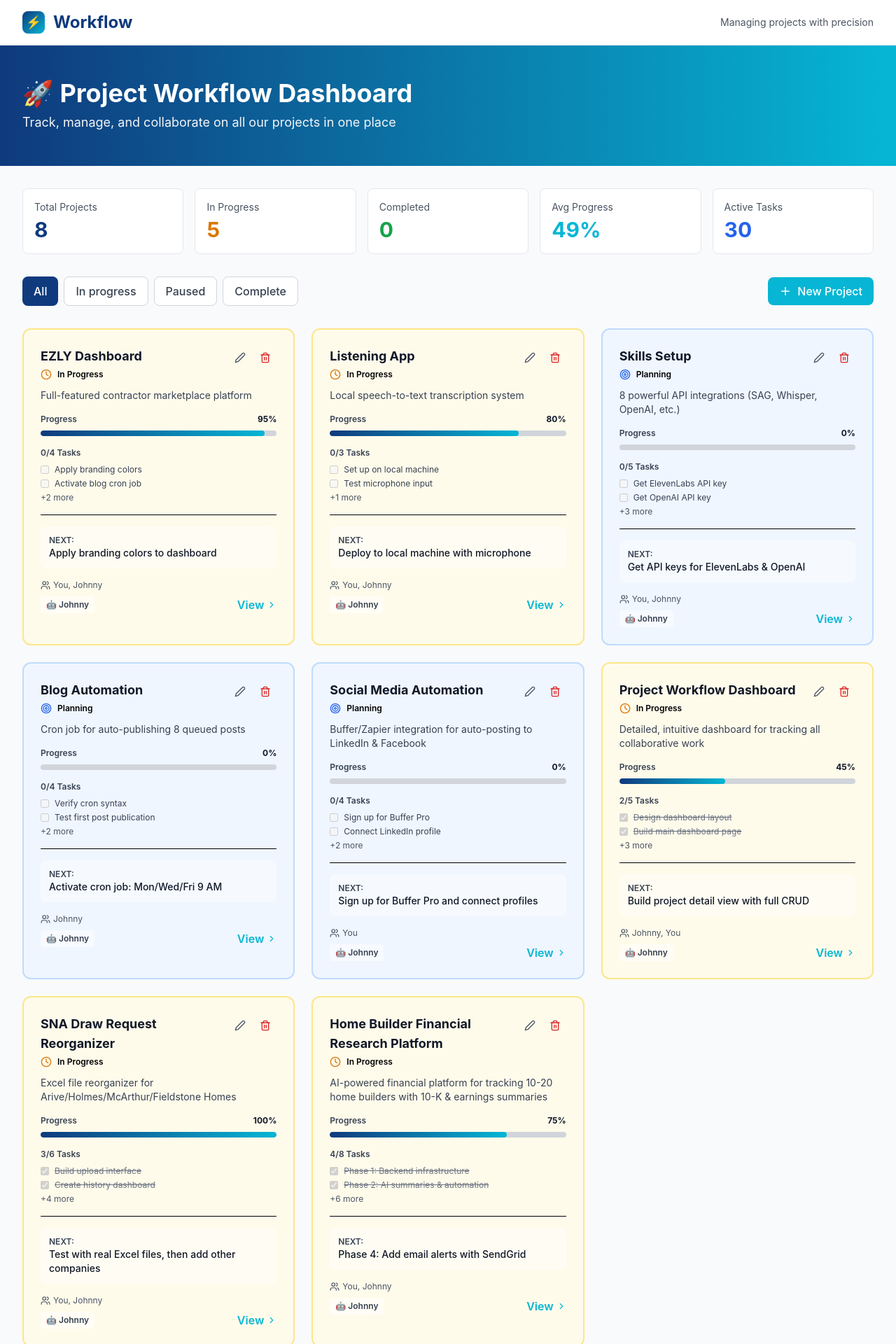
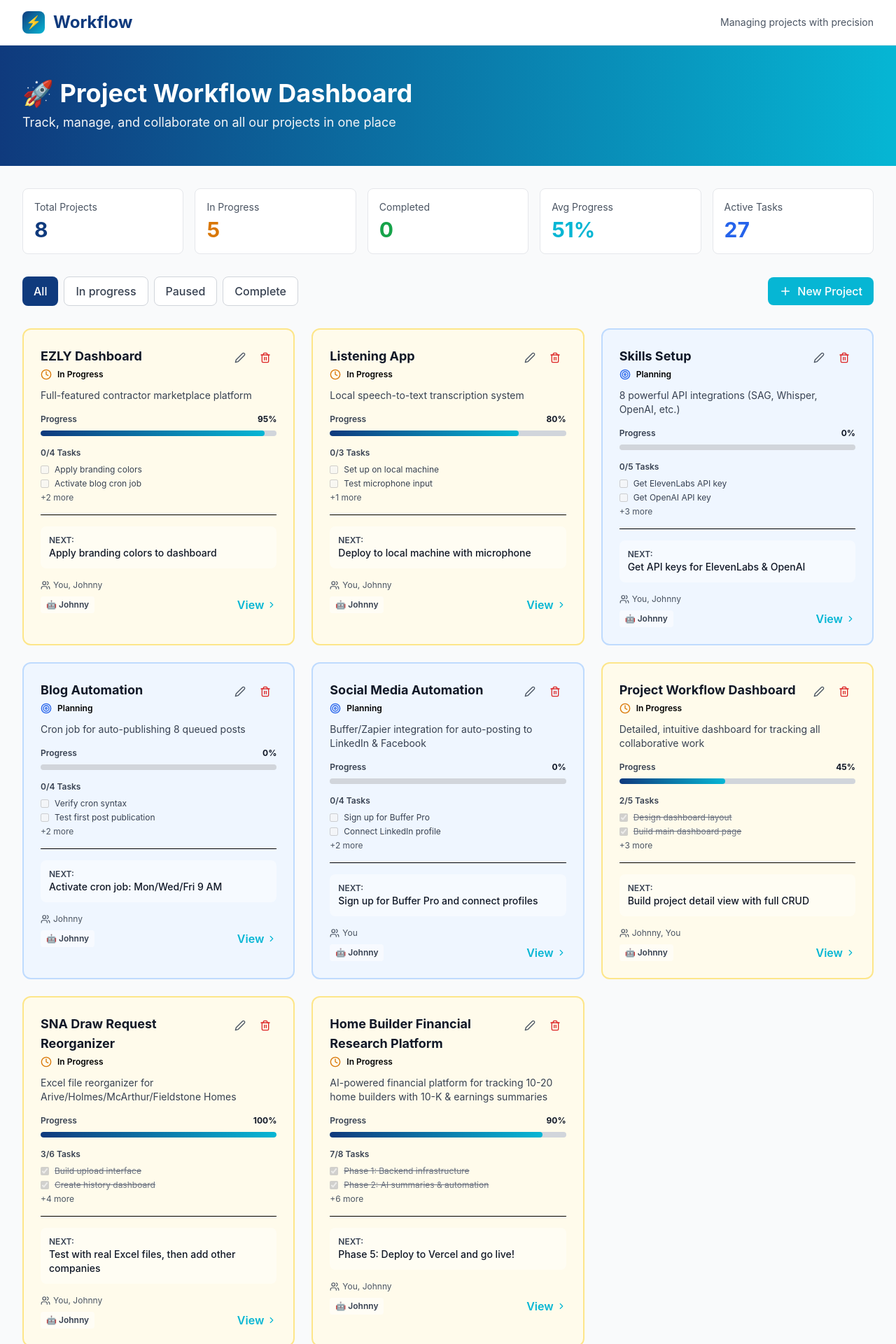
Before and after one commit to bpnelsen/project-workflow-dashboard, a Next.js app: page / in a window 1280 px wide. Shown: the top 1920 px of the page at 70% size. Built offline with nearby package versions, Linux system fonts and the light colour scheme.

Commit message:
Update Home Builder platform: Phase 4 complete (90% progress)

```diff
--- a/app/page.tsx
+++ b/app/page.tsx
@@ -162,20 +162,20 @@ export default function Dashboard() {
       name: 'Home Builder Financial Research Platform',
       description: 'AI-powered financial platform for tracking 10-20 home builders with 10-K & earnings summaries',
       status: 'in-progress',
-      progress: 75,
+      progress: 90,
       tasks: [
         { id: 't32', title: 'Phase 1: Backend infrastructure', completed: true, dueDate: '2026-03-05' },
         { id: 't33', title: 'Phase 2: AI summaries & automation', completed: true, dueDate: '2026-03-05' },
         { id: 't34', title: 'Phase 3: Frontend (5 pages)', completed: true, dueDate: '2026-03-05' },
         { id: 't35', title: 'Phase 3: Supabase integration', completed: true, dueDate: '2026-03-05' },
-        { id: 't36', title: 'Phase 4: Alert emails (SendGrid)', completed: false, dueDate: '2026-03-10' },
-        { id: 't37', title: 'Phase 4: GitHub Actions alerts', completed: false, dueDate: '2026-03-10' },
-        { id: 't38', title: 'Phase 5: Vercel deployment', completed: false, dueDate: '2026-03-12' },
-        { id: 't39', title: 'Phase 5: Production testing', completed: false, dueDate: '2026-03-15' },
+        { id: 't36', title: 'Phase 4: SendGrid integration', completed: true, dueDate: '2026-03-05' },
+        { id: 't37', title: 'Phase 4: Email alerts (3 templates)', completed: true, dueDate: '2026-03-05' },
+        { id: 't38', title: 'Phase 4: GitHub Actions workflow', completed: true, dueDate: '2026-03-05' },
+        { id: 't39', title: 'Phase 5: Vercel deployment & testing', completed: false, dueDate: '2026-03-12' },
       ],
       team: ['You', 'Johnny'],
-      lastUpdated: '2026-03-05 07:20',
-      nextAction: 'Phase 4: Add email alerts with SendGrid',
+      lastUpdated: '2026-03-05 07:30',
+      nextAction: 'Phase 5: Deploy to Vercel and go live!',
       priority: 'high',
       aiAssistant: 'Johnny'
     }
```
